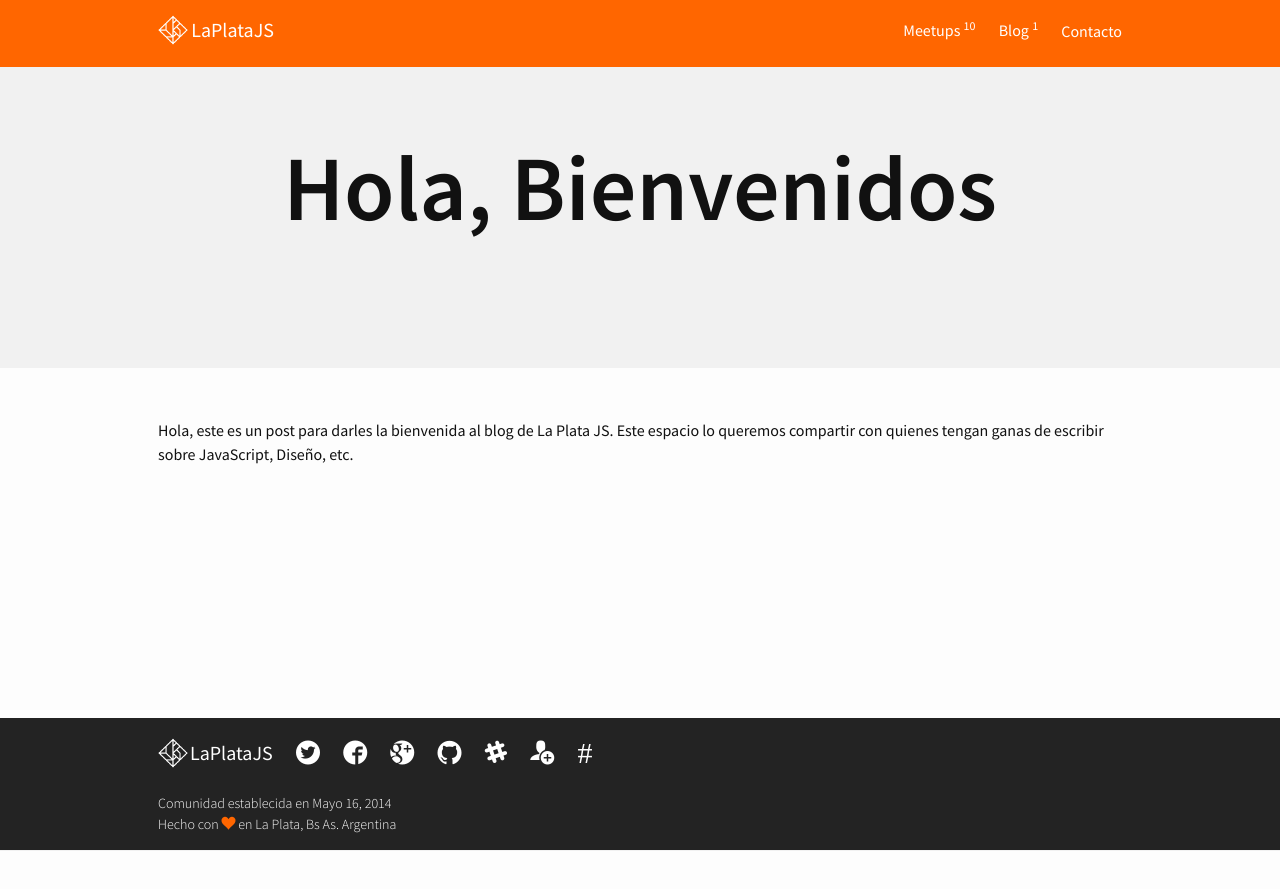
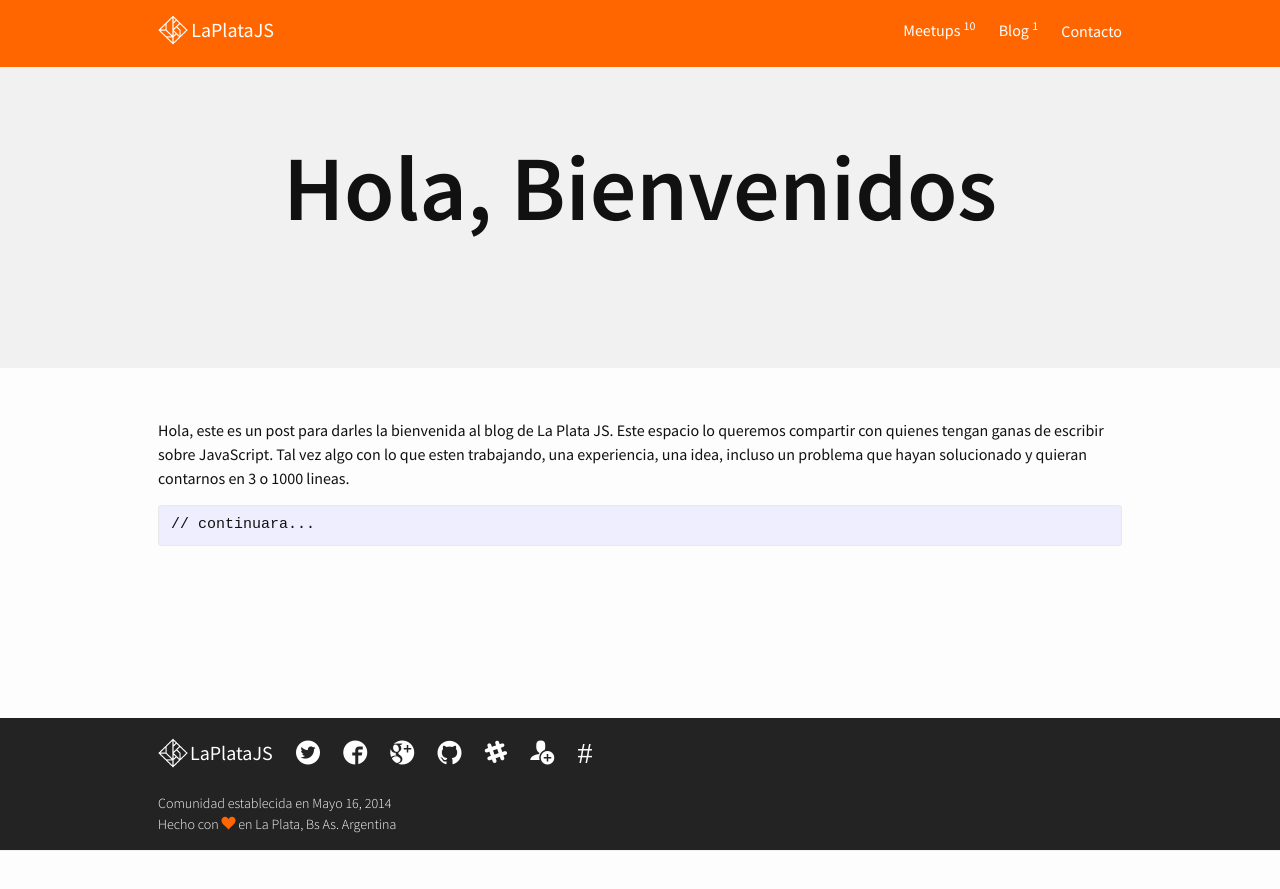
Before and after one commit to laplatajs/laplatajs.github.io, a Jekyll site: the page built from _posts/blog/2017-05-09-bienvenidos.md, in a window 1280 px wide. Shown: the top 889 px of the page. Built offline with Jekyll 4.4.1, drawn with Linux system fonts in a browser that asks for light colours.

Commit message:
Welcome Post.

````diff
--- a/_posts/blog/2017-05-09-bienvenidos.md
+++ b/_posts/blog/2017-05-09-bienvenidos.md
@@ -4,4 +4,8 @@ category: blog
 layout: post
 ---
 
-Hola, este es un post para darles la bienvenida al blog de La Plata JS. Este espacio lo queremos compartir con quienes tengan ganas de escribir sobre JavaScript, Diseño, etc.
+Hola, este es un post para darles la bienvenida al blog de La Plata JS. Este espacio lo queremos compartir con quienes tengan ganas de escribir sobre JavaScript. Tal vez algo con lo que esten trabajando, una experiencia, una idea, incluso un problema que hayan solucionado y quieran contarnos en 3 o 1000 lineas.
+
+```js
+// continuara...
+```
````
